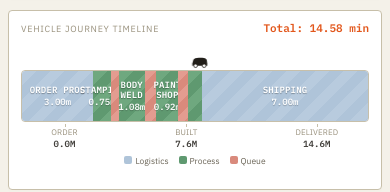
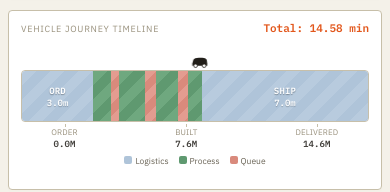
Before and after one commit to suryateja4104-stark/Operations-Domain-Session, a plain HTML site: page index.html in a window 390 px wide. Shown: the part 394-586 px from the top of the page. Drawn offline with Linux system fonts and the light colour scheme.

Commit message:
fix: timeline segment text overflow — clip hidden, raise mobile threshold to 14%, nowrap

```diff
--- a/index.html
+++ b/index.html
@@ -415,7 +415,7 @@
   .flow-car { position: absolute; top: 0; left: 0; width: 18px; height: 18px; color: var(--text); animation: flowDrive linear infinite; }
   @keyframes flowDrive { from { left: 0%; transform: translateX(0); } to { left: 100%; transform: translateX(-100%); } }
   .flow-bar { display: flex; width: 100%; height: 40px; border-radius: 4px; overflow: hidden; border: 1px solid var(--line-strong); }
-  .flow-seg { position: relative; height: 100%; display: flex; flex-direction: column; align-items: center; justify-content: center; min-width: 2px; cursor: default; transition: filter .2s ease; padding: 2px 4px; box-sizing: border-box; }
+  .flow-seg { position: relative; height: 100%; display: flex; flex-direction: column; align-items: center; justify-content: center; min-width: 2px; cursor: default; transition: filter .2s ease; padding: 2px 4px; box-sizing: border-box; overflow: hidden; }
   .flow-seg:hover { filter: brightness(1.06); }
   .flow-seg.logistics { background: repeating-linear-gradient(135deg,#B8CBDE 0 10px,#AFC4D9 10px 20px); }
   .flow-seg.process { background: repeating-linear-gradient(135deg,#6FA87F 0 10px,#5F9970 10px 20px); }
@@ -827,7 +827,7 @@
 
     /* Vehicle journey timeline — large, readable on mobile */
     .flow-bar { height: 52px !important; border-radius: 4px; }
-    .flow-seg span { font-size: 9px !important; white-space: normal; text-align: center; line-height: 1.2; }
+    .flow-seg span { font-size: 9px !important; white-space: nowrap !important; overflow: hidden !important; text-overflow: ellipsis; max-width: 100%; }
     .flow-ms { font-size: 8px !important; }
     .timeline-card { min-height: 180px; }
   }
@@ -2026,15 +2026,25 @@ function drawFlow(leadTotal){
 
   flowBar.innerHTML = segs.map(s=>{
     const pct = (s.dur/leadTotal*100).toFixed(2);
-    // Display labels and durations inside timeline segments
+    const isMobile = window.innerWidth < 700;
+    // Shorter labels for mobile to fit in narrow segments
     let displayName = s.label;
-    if (s.label === 'Order Processing') displayName = 'Order Proc';
-    if (s.label === 'Outbound Shipping') displayName = 'Shipping';
-    if (s.label === 'Queue') displayName = 'Q';
-
-    const textToShow = pct > 4 ? `
-      <span style="font-size: 9px; font-weight: 700; color: #FFF; text-shadow: 0 1px 1px rgba(0,0,0,0.3); text-transform: uppercase; letter-spacing: 0.02em;">${displayName}</span>
-      <span style="font-family:'IBM Plex Mono',monospace; font-size: 8.5px; font-weight: 800; color: #FFF; opacity: 0.95; margin-top: 1px;">${s.dur.toFixed(2)}m</span>
+    if (isMobile) {
+      if (s.label === 'Order Processing') displayName = 'Ord';
+      else if (s.label === 'Outbound Shipping') displayName = 'Ship';
+      else if (s.label === 'Queue') displayName = 'Q';
+      else displayName = s.label.split(' ')[0].substring(0, 5);
+    } else {
+      if (s.label === 'Order Processing') displayName = 'Order Proc';
+      if (s.label === 'Outbound Shipping') displayName = 'Shipping';
+      if (s.label === 'Queue') displayName = 'Q';
+    }
+
+    // On mobile raise threshold — only show text if segment is wide enough
+    const textThreshold = isMobile ? 14 : 4;
+    const textToShow = pct > textThreshold ? `
+      <span style="font-size: ${isMobile?'9':'9'}px; font-weight: 700; color: #FFF; text-shadow: 0 1px 1px rgba(0,0,0,0.3); text-transform: uppercase; letter-spacing: 0.02em; white-space: nowrap; overflow: hidden; display: block; max-width: 100%;">${displayName}</span>
+      <span style="font-family:'IBM Plex Mono',monospace; font-size: ${isMobile?'8':'8.5'}px; font-weight: 800; color: #FFF; opacity: 0.95; margin-top: 1px; display: block;">${s.dur.toFixed(1)}m</span>
     ` : '';
     return `<div class="flow-seg ${s.type}" style="width:${pct}%" title="${s.label}: ${s.dur.toFixed(2)} min">${textToShow}</div>`;
   }).join('');
```
